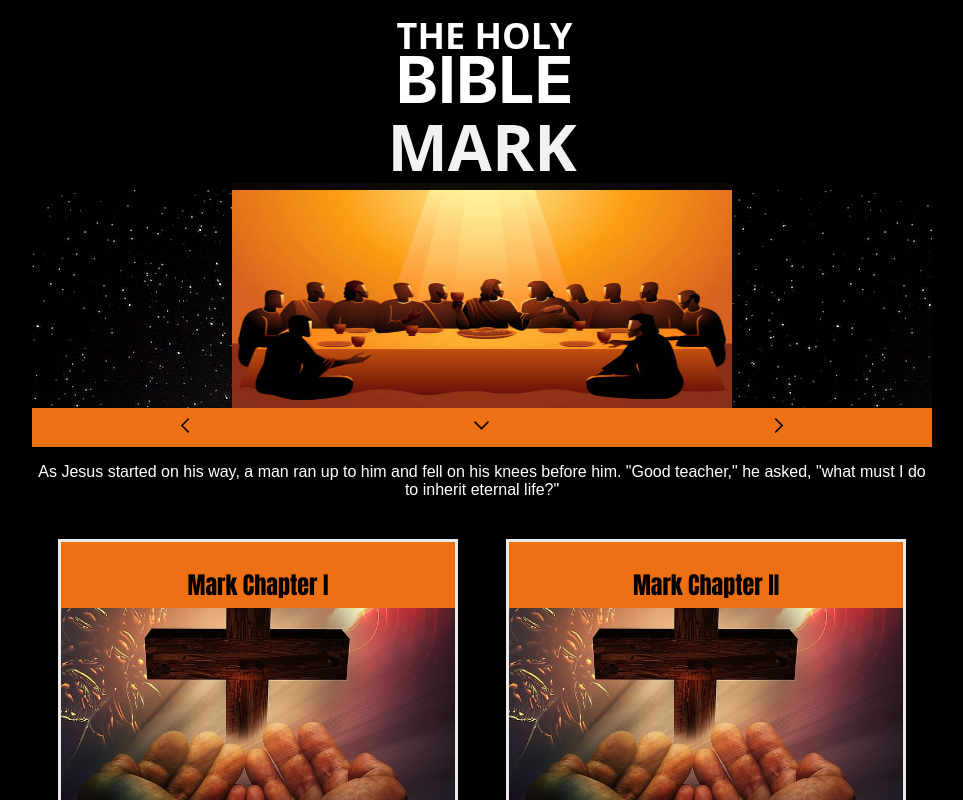
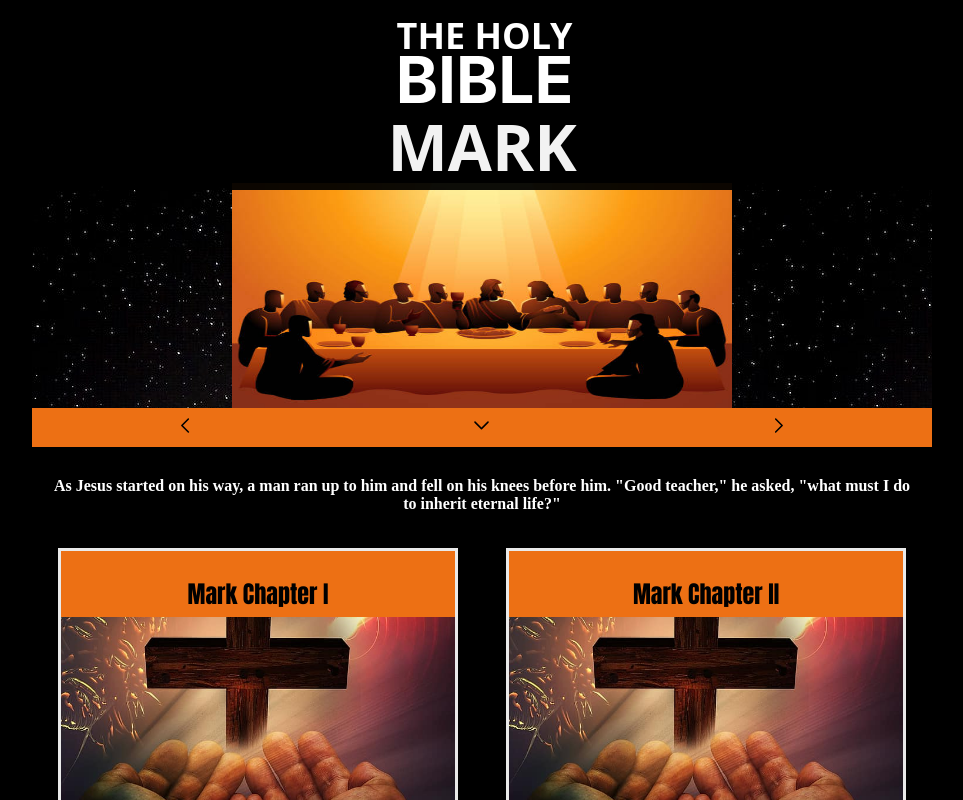
Before and after one commit to jnutt367/mark, a Next.js app: page / in a window 1280 px wide. Shown: the top 800 px of the page, without its empty margins (158-1121 px from the left). Built offline with nearby package versions, Linux system fonts and the light colour scheme.

Commit message:
Update Home.module.css

```diff
--- a/styles/Home.module.css
+++ b/styles/Home.module.css
@@ -69,9 +69,15 @@
   top: 10px;
 }
 .fund {
-    text-align: center;
+   text-align: center;
     color: white;
-    font-family: cursive, Fantasy;
+    position: relative;
+    padding-right: 20px;
+    padding-left: 20px;
+    margin-top: 25px;
+    top: 5px;
+    font-family:"Times New Roman", Times, serif;
+    font-weight: 900;
 }
 
 .image {
```
